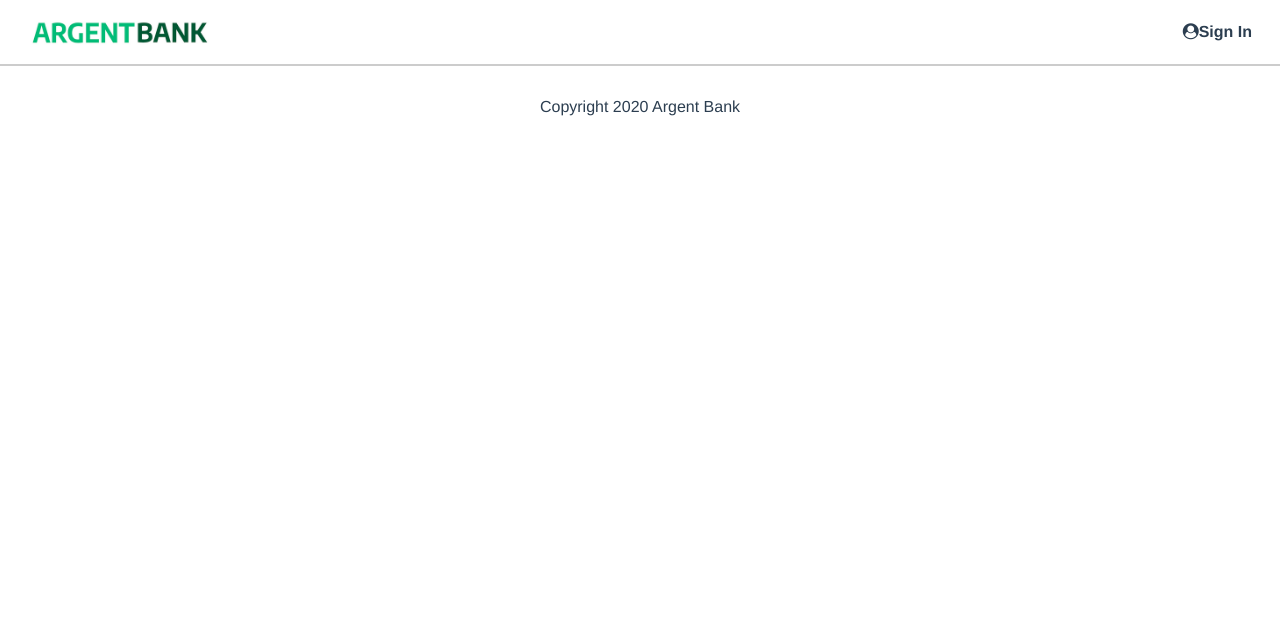
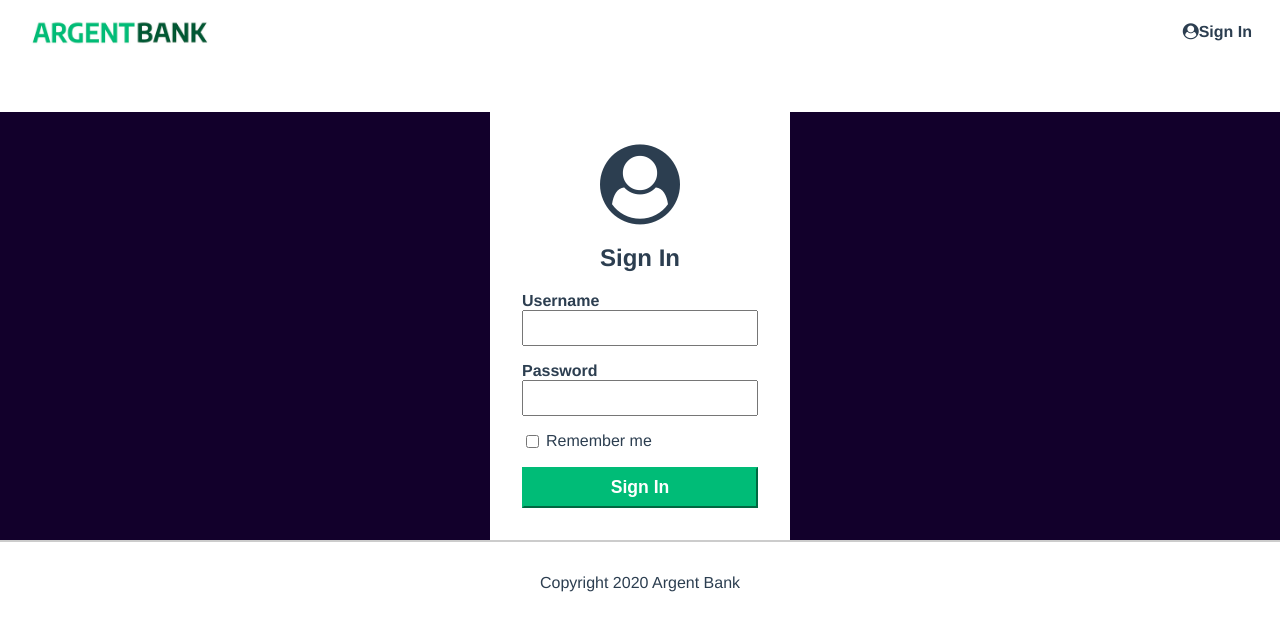
Before and after one commit to YoannAsl/Argent-Bank, a React (Create React App) app: page /login in a window 1280 px wide. Shown: the top 630 px of the page. Built offline with nearby package versions, Linux system fonts and the light colour scheme.

Commit message:
Renamed SignInPage to LoginPage

```diff
--- a/src/App.js
+++ b/src/App.js
@@ -3,7 +3,7 @@ import { BrowserRouter, Route } from 'react-router-dom';
 import Nav from './components/Nav/Nav';
 import HomePage from './pages/HomePage/HomePage';
 import Footer from './components/Footer/Footer';
-import SignInPage from './pages/SignInPage/SignInPage';
+import LoginPage from './pages/LoginPage/LoginPage';
 import UserPage from './pages/UserPage/UserPage';
 
 function App() {
@@ -14,8 +14,8 @@ function App() {
 				<Route exact path='/'>
 					<HomePage />
 				</Route>
-				<Route path='/sign-in'>
-					<SignInPage />
+				<Route path='/login'>
+					<LoginPage />
 				</Route>
 				<Route path='/user'>
 					<UserPage />
--- a/src/components/Nav/Nav.js
+++ b/src/components/Nav/Nav.js
@@ -19,7 +19,7 @@ const Nav = (props) => {
 			</Link>
 			{!props.user.isLoggedIn ? (
 				<div>
-					<Link className='main-nav-item' to='/sign-in'>
+					<Link className='main-nav-item' to='/login'>
 						<i className='fa fa-user-circle'></i>
 						Sign In
 					</Link>
--- a/src/pages/SignInPage/SignInPage.js
+++ b/src/pages/LoginPage/LoginPage.js
@@ -2,11 +2,11 @@ import React, { useState, useEffect } from 'react';
 import { Redirect } from 'react-router-dom';
 import { connect } from 'react-redux';
 
-import './SignInPage.scss';
+import './LoginPage.scss';
 import { loginSuccess, loginError } from '../../actions/index';
 import axios from 'axios';
 
-const SignInPage = (props) => {
+const LoginPage = (props) => {
 	const [email, setEmail] = useState('');
 	const [password, setPassword] = useState('');
 	const [rememberMe, setRememberMe] = useState(false);
@@ -88,4 +88,4 @@ const mapStateToProps = (state) => {
 export default connect(mapStateToProps, {
 	loginSuccess,
 	loginError,
-})(SignInPage);
+})(LoginPage);
--- a/src/pages/UserPage/UserPage.js
+++ b/src/pages/UserPage/UserPage.js
@@ -47,7 +47,7 @@ const UserPage = (props) => {
 		document.title = `Argent Bank - ${props.user.firstName} ${props.user.lastName} `;
 	}, [props.user]);
 
-	if (!props.user.isLoggedIn) return <Redirect to='/sign-in' />;
+	if (!props.user.isLoggedIn) return <Redirect to='/login' />;
 
 	return (
 		<main className='main bg-dark'>
```
Also changed, not shown: src/pages/LoginPage/LoginPage.scss (renamed from src/pages/SignInPage/SignInPage.scss).
